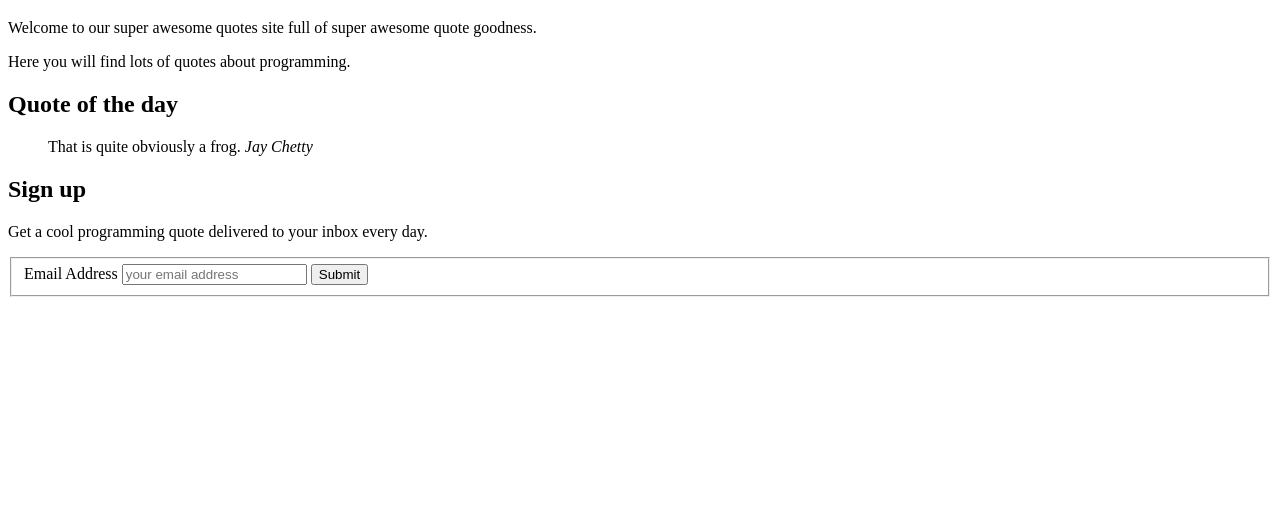
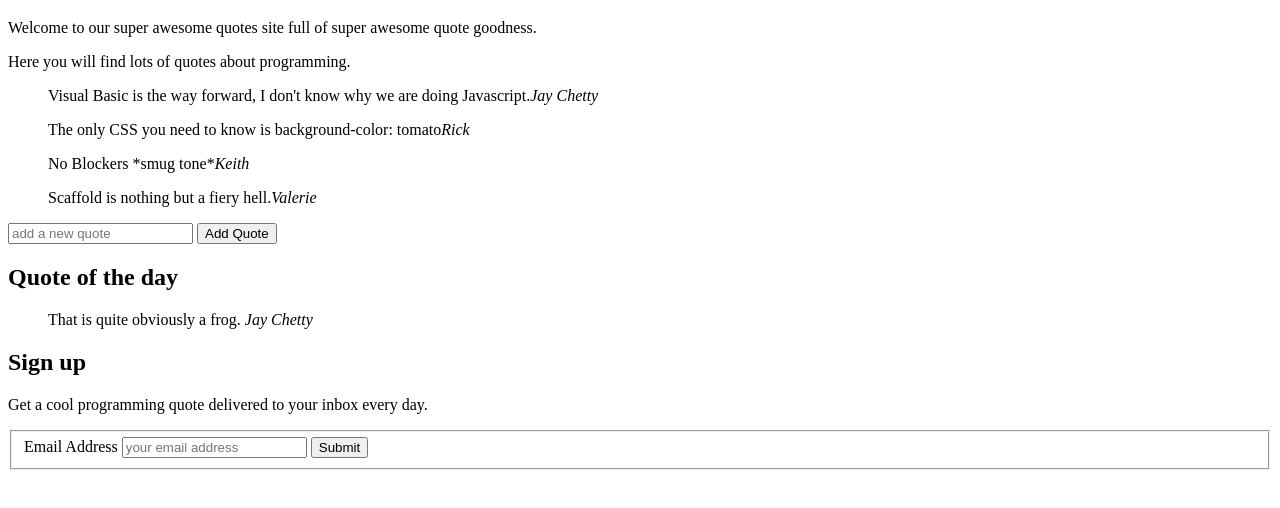
Before and after one commit to nickhillwd/intro-to-the-DOM-JS-quote-app, a plain HTML site: page index.html in a window 1280 px wide. Shown: the part 82-590 px from the top of the page. Drawn offline with Linux system fonts and the light colour scheme.

Commit message:
quotes listing on the browser

```diff
--- a/index.html
+++ b/index.html
@@ -19,7 +19,7 @@
       <p>Here you will find lots of quotes about programming.</p>
     </intro>
     <section>
-      <article class="quote">
+      <article id="quote">
         <blockquote>
 
           <cite>
@@ -27,6 +27,10 @@
           </cite>
         </blockquote>
       </article>
+      </section>
+      <input id="newquote" type="text" placeholder="add a new quote"/>
+      <button>Add Quote</button>
+      <section>
       <aside>
         <h2>Quote of the day</h2>
         <blockquote>
--- a/public/app.js
+++ b/public/app.js
@@ -12,3 +12,20 @@ var keithQuote = new Quote("No Blockers *smug tone*", "Keith");
 var valQuote = new Quote("Scaffold is nothing but a fiery hell.", "Valerie");
 
 console.log("All Quotes Array:", allQuotes);
+
+window.onload = function(){
+
+  for (var i = 0; i < allQuotes.length; i++) {
+    var quote = document.getElementById("quote");
+    var quoteArticle = document.createElement("article");
+    var blockQuote = document.createElement("blockquote");
+    var cite = document.createElement("cite");
+
+    cite.innerText = allQuotes[i].author;
+    blockQuote.innerText = this.allQuotes[i].text;
+    quoteArticle.classList.add("quote");
+    blockQuote.appendChild(cite);
+    quoteArticle.appendChild(blockQuote);
+    quote.appendChild(quoteArticle);
+  };
+}
```
